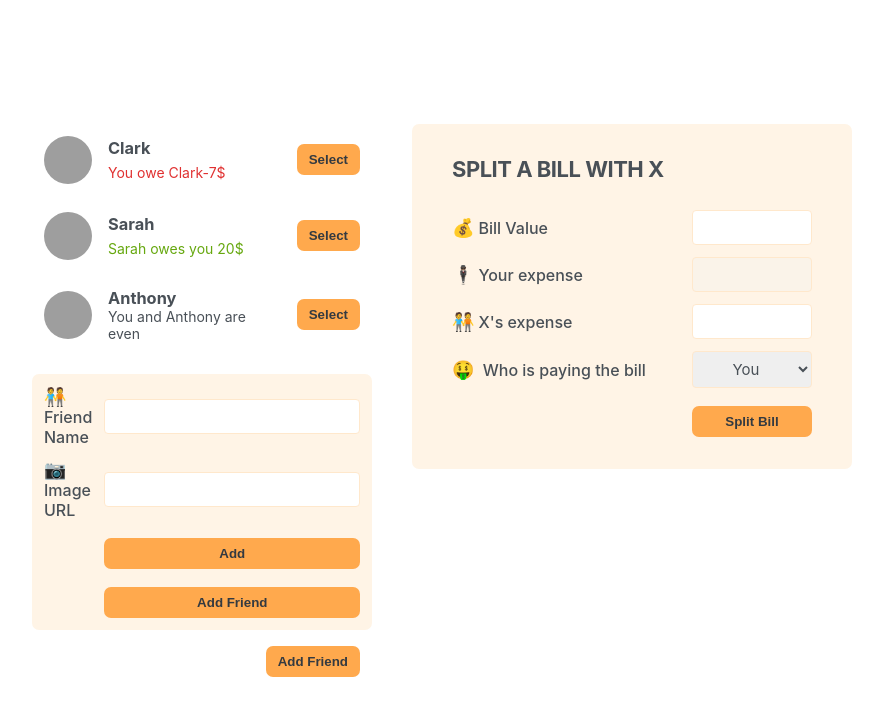
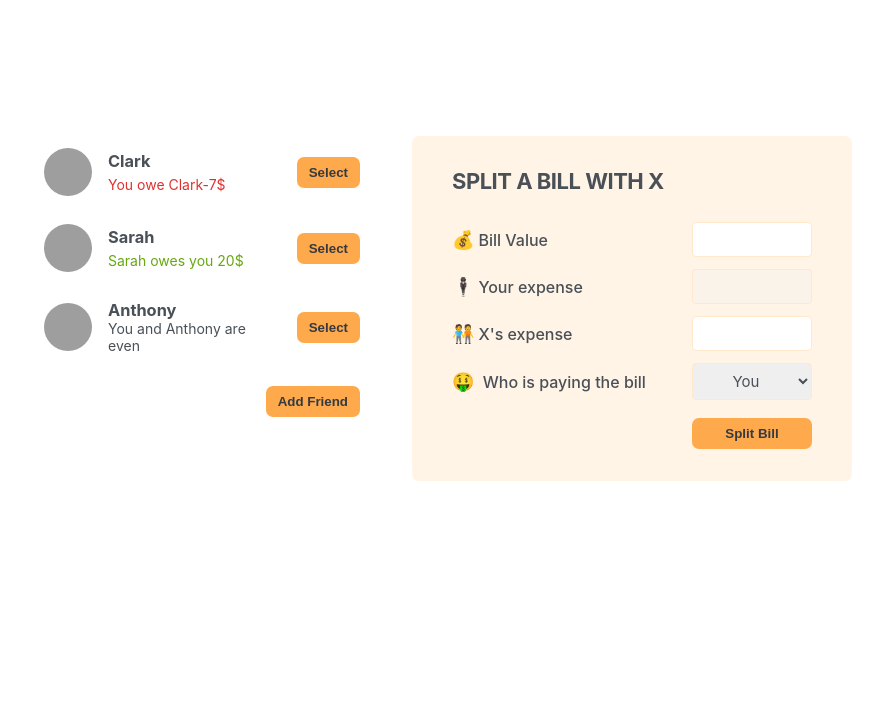
Before and after one commit to ramanboff/React-Projects, a React (Vite) app in the folder L-96-Eat-Split_Bill/: page / in a window 1280 px wide. Shown: the top 716 px of the page, without its empty margins (198-1081 px from the left). Built offline with nearby package versions, Linux system fonts and the light colour scheme; grey boxes are pictures that could not be loaded.

Commit message:
show FormAddFriends function

```diff
--- a/L-96-Eat-Split_Bill/src/App.jsx
+++ b/L-96-Eat-Split_Bill/src/App.jsx
@@ -1,3 +1,4 @@
+import { useState } from "react";
 import Button from "./components/Button";
 import FormAddFriends from "./components/FormAddFriends";
 import FormSplitBill from "./components/FormSplitBill";
@@ -25,12 +26,18 @@ const initialFriends = [
 ];
 
 export const App = () => {
+  const [showAddFriends, setShowAddFriends] = useState(false);
+
+  const handleShowAddFriends = () => {
+    setShowAddFriends((isOpen)  => !isOpen )
+  }
+
   return (
     <div className="app">
       <div className="sidebar">
         <FriendList initialFriends={initialFriends} />
-        <FormAddFriends />
-        <Button>Add Friend</Button>
+        {showAddFriends && <FormAddFriends />}
+        <Button handleShowAddFriends={handleShowAddFriends}>Add Friend</Button>
       </div>
       <FormSplitBill />
     </div>
--- a/L-96-Eat-Split_Bill/src/components/Button.jsx
+++ b/L-96-Eat-Split_Bill/src/components/Button.jsx
@@ -1,8 +1,8 @@
 import React from 'react'
 
-const Button = ({children}) => {
+const Button = ({children,handleShowAddFriends}) => {
   return (
-    <button className="button">{children}</button>
+    <button onClick={handleShowAddFriends} className="button">{children}</button>
   )
 }
 
```
Also changed, not shown: L-96-Eat-Split_Bill/src/components/FormAddFriends.jsx (+5 -4 lines).
